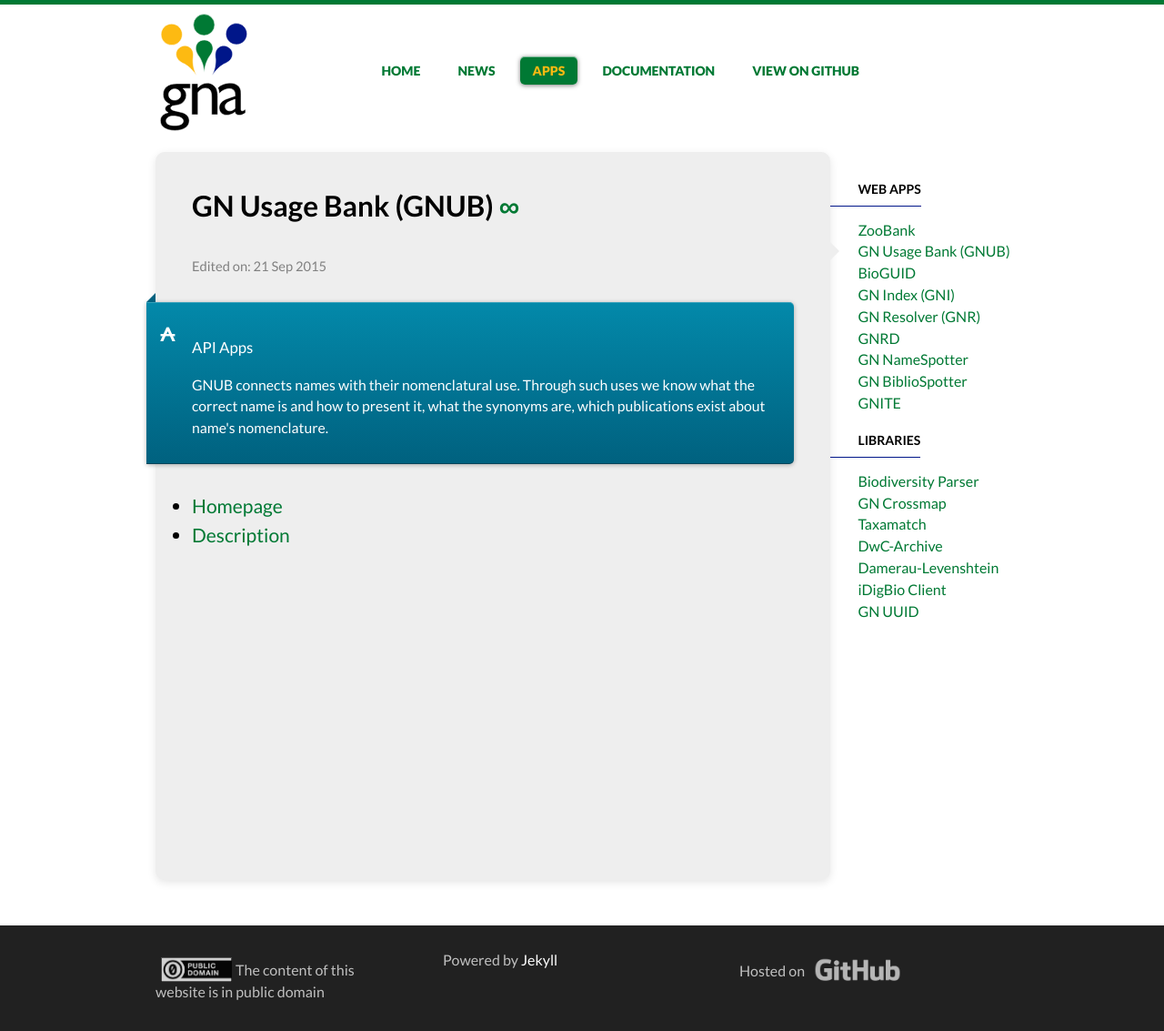
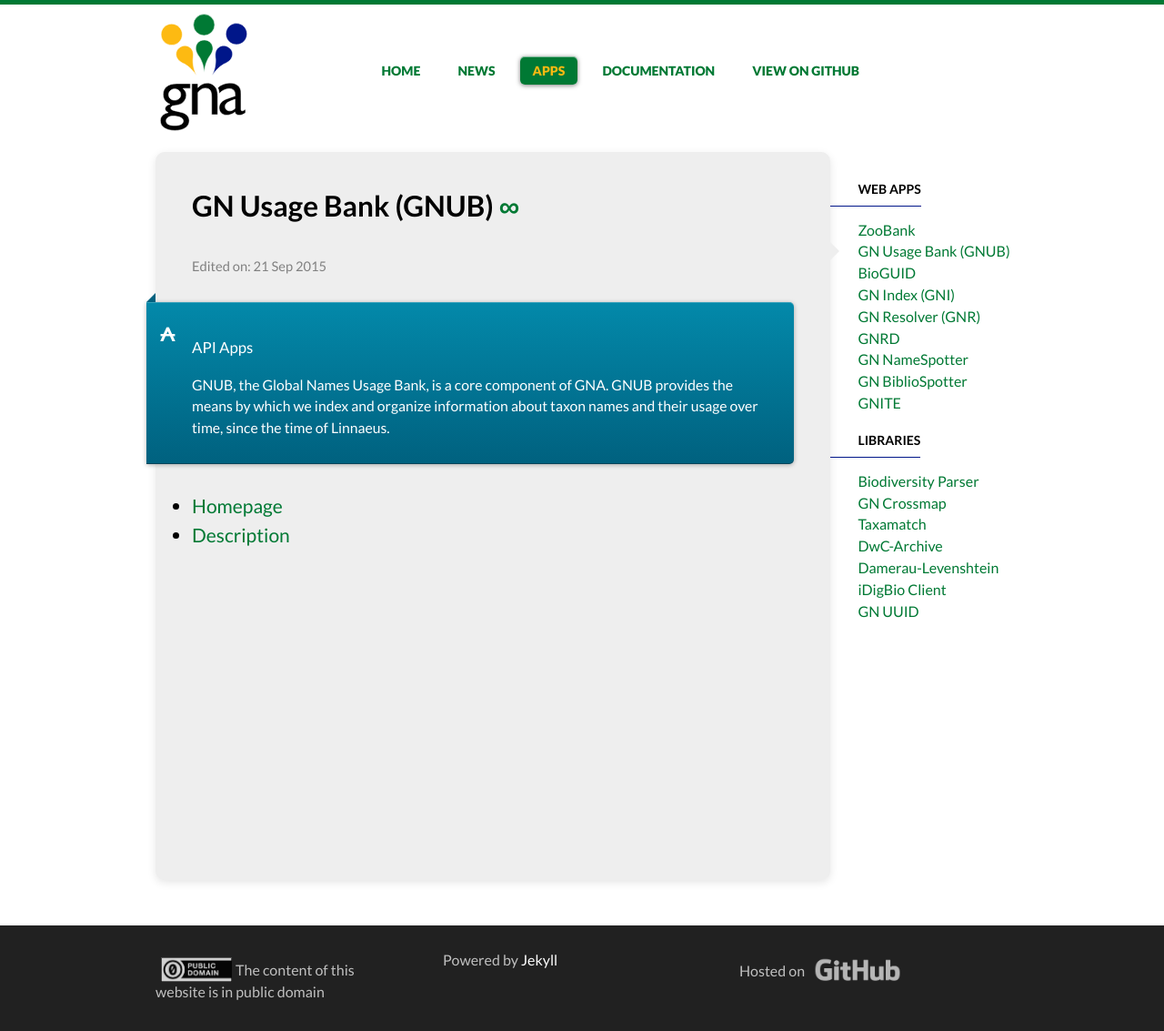
Before and after one commit to GlobalNamesArchitecture/GlobalNamesArchitecture.github.io, a Jekyll site: the page built from _apps/gnub.md, in a window 1280 px wide. Shown: the whole page at 91% size. Built offline with Jekyll 4.4.1, drawn with Linux system fonts in a browser that asks for light colours; nearby versions of some CDN libraries.

Commit message:
Revise GNUB description

```diff
--- a/_apps/gnub.md
+++ b/_apps/gnub.md
@@ -11,7 +11,5 @@ permalink: /apps/gnub/
   <ul>
     <li>API Apps</li>
   </ul>
-  <p>GNUB connects names with their nomenclatural use. Through such uses we
-  know what the correct name is and how to present it, what the synonyms are,
-  which publications exist about name's nomenclature.</p>
+  <p>GNUB, the Global Names Usage Bank, is a core component of GNA. GNUB provides the means by which we index and organize information about taxon names and their usage over time, since the time of Linnaeus.</p>
 </div>
```
